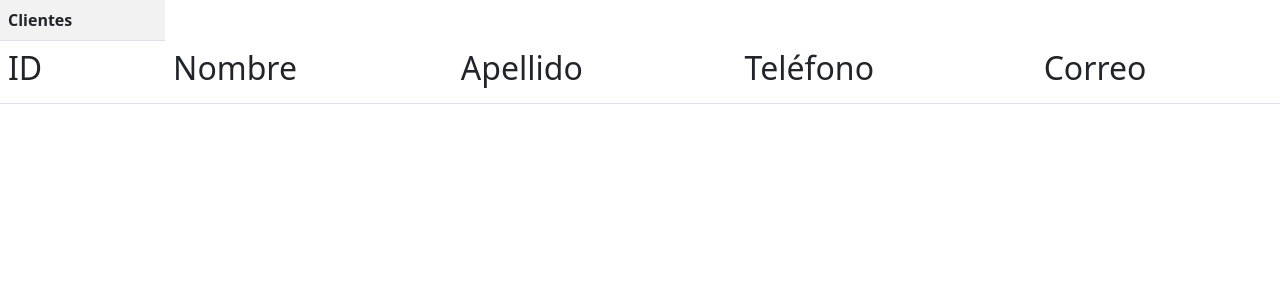
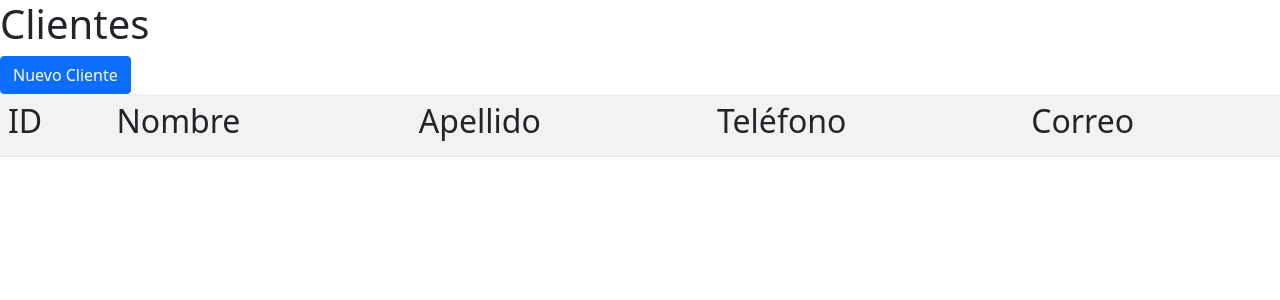
Before and after one commit to miguelv1261/CreApp, a Django app: page /pcliente/ in a window 1280 px wide. Shown: the top 300 px of the page. Run offline with Django 5.2, Linux system fonts and the light colour scheme; data that the repository does not hold is empty.

Commit message:
botones volver y nuevo(clientes-propiedades_posibles)

```diff
--- a/CreApp/templates/formulario_cliente.html
+++ b/CreApp/templates/formulario_cliente.html
@@ -23,7 +23,7 @@
                     {% endfor %}
 
                     <input type="submit" class="mt-10 btn btn-primary" value="Submit">
-
+                    <a href="{% url 'ver_pcliente' %}" class="btn btn-primary">Volver a Página de Clientes</a>
 
             </form>
 
--- a/CreApp/templates/formulario_propiedad.html
+++ b/CreApp/templates/formulario_propiedad.html
@@ -23,7 +23,7 @@
                     {% endfor %}
 
                     <input type="submit" class="mt-10 btn btn-primary" value="Submit">
-
+                    <a href="{% url 'ver_propiedades_posible' %}" class="btn btn-primary">Volver a Propiedades Posibles</a>
 
             </form>
 
--- a/CreApp/templates/pcliente.html
+++ b/CreApp/templates/pcliente.html
@@ -9,11 +9,10 @@
     <title>CreApp-Clientes</title>
 </head>
 <body>
+    <h1> Clientes </h1>
+    <a href="{% url 'nuevo_cliente' %}" class="btn btn-primary">Nuevo Cliente</a>
+    <table class="table table-striped">
 
-    <table class="table table-striped">
-        <tr>
-            <th COLSPAN=1>Clientes</th>
-        </tr>
         <tr>
             <th><h2>ID</h2></th>
             <th><h2>Nombre</h2></th>
--- a/CreApp/templates/ppcliente.html
+++ b/CreApp/templates/ppcliente.html
@@ -34,6 +34,7 @@
         </tr>
         <td><a type="button" href="{{ cliente.get_delete_url }}" class="btn btn-danger">Eliminar</a>
             <a type="button" href="{{ cliente.get_edit_url }}" class="btn btn-warning">Editar</a>
+            <a href="{% url 'ver_pcliente' %}" class="btn btn-primary">Volver a Página de Clientes</a>
         </td>
     </table>
 
--- a/CreApp/templates/propiedad.html
+++ b/CreApp/templates/propiedad.html
@@ -43,6 +43,7 @@
             <button type="submit" class="btn btn-success">Captar</button>
             <a type="button" href="{{ propiedad.get_delete_url }}" class="btn btn-danger">Eliminar</a>
         <a type="button" href="{{ propiedad.get_edit_url }}" class="btn btn-warning">Editar</a>
+        <a href="{% url 'ver_propiedades_posible' %}" class="btn btn-primary">Volver a Propiedades Posibles</a>
         </form>
     </div>
 </div>
--- a/CreApp/templates/propiedades_posibles.html
+++ b/CreApp/templates/propiedades_posibles.html
@@ -10,6 +10,7 @@
 </head>
 <body>
    <h1>Posibles Propiedades</h1>
+   <a href="{% url 'nueva_propiedad' %}" class="btn btn-primary">Nueva Propiedad</a>
     <table class="table table-striped">
         <tr>
             <td><h2>ID</h2></td>
--- a/CreApp/urls.py
+++ b/CreApp/urls.py
@@ -21,12 +21,12 @@ from Crea.views import ver_propiedades_posible, ver_propiedad, index, captar_pro
 urlpatterns = [
     path('', index),
     path('admin/', admin.site.urls),
-    path('propiedades_posibles/', ver_propiedades_posible),
+    path('propiedades_posibles/', ver_propiedades_posible, name="ver_propiedades_posible"),
     path('propiedades_disponibles/', ver_propiedades_disponibles),
     path('propiedad/<int:codigo_propiedad>/', ver_propiedad ,name="detalle_propiedad"),
     path('propiedaddis/<int:codigo_propiedad>/', ver_propiedaddis ,name="detalle_propiedaddis"),
     path('captar_propiedad/<int:codigo_propiedad>/', captar_propiedad),
-    path('pcliente/', ver_pcliente),
+    path('pcliente/', ver_pcliente, name="ver_pcliente"),
     path('cliente/<int:codigo_cliente>/', ver_pocliente, name="detalle_cliente"),
     path('propiedad/nuevo', nueva_propiedad ,name="nueva_propiedad"),
     path('propiedad/editar/<int:codigo_propiedad>/', editar_propiedad ,name="editar_propiedad"),
```
